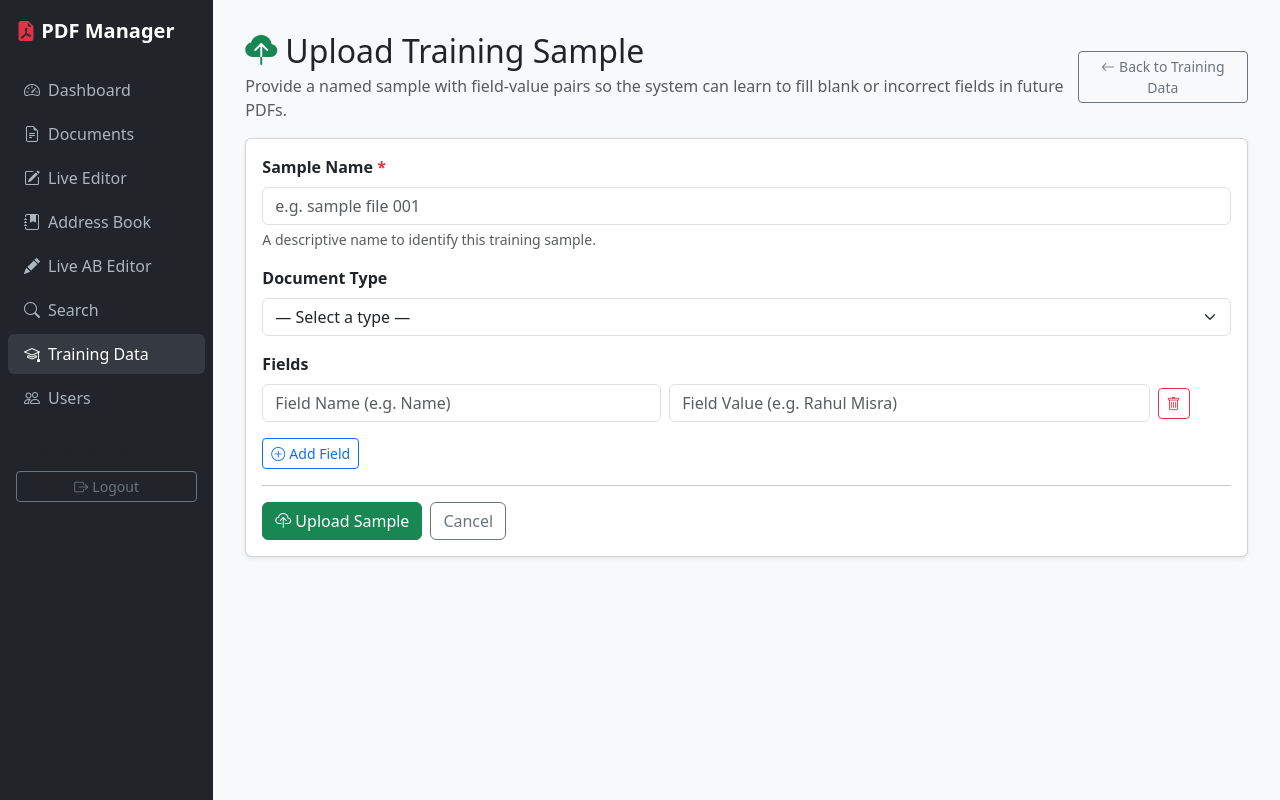
After one commit to rahulmisra2010-ctrl/PDF-Manager, a Flask app: page /training/upload-sample in a window 1280 px wide. The commit adds this page. Run offline with Flask 3, Linux system fonts and the light colour scheme; a user stored in the database is signed in; some libraries are stand-ins or nearby versions.

Commit message:
Add Sample File Upload feature for Training Data
Co-authored-by: rahulmisra2010-ctrl <263195885+rahulmisra2010-ctrl@users.noreply.github.com>

```diff
--- a/blueprints/training.py
+++ b/blueprints/training.py
@@ -6,14 +6,33 @@ Routes
 POST /api/v1/training/add         — save labeled training examples for a document
 GET  /api/v1/training/examples    — list all training examples as JSON
 GET  /training/examples           — HTML view of all training examples
+GET  /training/upload-sample      — form UI to create a sample training entry
+POST /training/upload-sample      — process the uploaded sample form
+POST /training/examples/<id>/delete — delete a training example group (document)
 """
 
 from __future__ import annotations
 
-from flask import Blueprint, current_app, jsonify, redirect, render_template, request, url_for
+import os
+
+from flask import Blueprint, current_app, flash, jsonify, redirect, render_template, request, url_for
 from flask_login import current_user, login_required
+from werkzeug.utils import secure_filename
 
 from models import AuditLog, Document, ExtractedField, TrainingExample, db
+
+# Document types available for the upload-sample form
+DOCUMENT_TYPES = [
+    "Address Book",
+    "Invoice",
+    "Receipt",
+    "Contract",
+    "Resume",
+    "Medical Record",
+    "Tax Form",
+    "Bank Statement",
+    "Other",
+]
 
 training_bp = Blueprint("training", __name__)
 
@@ -141,6 +160,123 @@ def examples_list():
 
 
 # ---------------------------------------------------------------------------
+# GET /training/upload-sample   — render the upload form
+# POST /training/upload-sample  — process the form submission
+# ---------------------------------------------------------------------------
+
+@training_bp.route("/training/upload-sample", methods=["GET", "POST"])
+@login_required
+def upload_sample():
+    """Form-based UI for uploading a named training sample with field-value pairs."""
+    if request.method == "POST":
+        sample_name = request.form.get("sample_name", "").strip()
+        document_type = request.form.get("document_type", "").strip()
+        field_names = request.form.getlist("field_name[]")
+        field_values = request.form.getlist("field_value[]")
+
+        if not sample_name:
+            flash("Sample name is required.", "danger")
+            return render_template(
+                "training/upload_sample.html",
+                document_types=DOCUMENT_TYPES,
+            )
+
+        # Build field dict, skip completely blank pairs
+        fields: dict[str, str] = {}
+        for fname, fval in zip(field_names, field_values):
+            fname = fname.strip()
+            fval = fval.strip()
+            if fname and fval:
+                fields[fname] = fval
+
+        if not fields:
+            flash("Please provide at least one field name and value.", "danger")
+            return render_template(
+                "training/upload_sample.html",
+                document_types=DOCUMENT_TYPES,
+            )
+
+        # Create a placeholder Document record with status="training"
+        safe_name = secure_filename(sample_name) or "sample"
+        placeholder_path = os.path.join(
+            current_app.config.get("UPLOAD_FOLDER", "uploads"),
+            f"{safe_name}.training",
+        )
+        display_name = f"{sample_name} [{document_type}]" if document_type else sample_name
+        doc = Document(
+            filename=display_name,
+            file_path=placeholder_path,
+            status="training",
+            uploaded_by=current_user.id,
+        )
+        db.session.add(doc)
+        db.session.flush()  # get doc.id before committing
+
+        # Persist field-value pairs as TrainingExample rows
+        saved: list[dict] = []
+        for fname, fval in fields.items():
+            ex = TrainingExample(
+                document_id=doc.id,
+                field_name=fname,
+                correct_value=fval,
+                created_by=current_user.id,
+            )
+            db.session.add(ex)
+            saved.append({"field_name": fname, "correct_value": fval})
+
+        _log(
+            current_user.id,
+            "upload_sample",
+            "document",
+            str(doc.id),
+            details=f"sample_name={sample_name!r}, document_type={document_type!r}, fields={list(fields.keys())}",
+        )
+        db.session.commit()
+
+        flash(
+            f"Sample '{sample_name}' uploaded successfully with {len(saved)} field(s).",
+            "success",
+        )
+        return redirect(url_for("training.examples_list"))
+
+    return render_template(
+        "training/upload_sample.html",
+        document_types=DOCUMENT_TYPES,
+    )
+
+
+# ---------------------------------------------------------------------------
+# POST /training/examples/<doc_id>/delete — remove a sample and its examples
+# ---------------------------------------------------------------------------
+
+@training_bp.route("/training/examples/<int:doc_id>/delete", methods=["POST"])
+@login_required
+def delete_sample(doc_id: int):
+    """Delete all training examples for a document (and the document if it is a training placeholder)."""
+    doc = Document.query.get_or_404(doc_id)
+
+    # Remove all training examples linked to this document
+    deleted_count = TrainingExample.query.filter_by(document_id=doc_id).delete()
+
+    _log(
+        current_user.id,
+        "delete_sample",
+        "document",
+        str(doc_id),
+        details=f"deleted {deleted_count} training example(s) for doc '{doc.filename}'",
+    )
+
+    # Remove the document record if it was a training placeholder
+    if doc.status == "training":
+        db.session.delete(doc)
+
+    db.session.commit()
+
+    flash(f"Sample deleted ({deleted_count} field(s) removed).", "success")
+    return redirect(url_for("training.examples_list"))
+
+
+# ---------------------------------------------------------------------------
 # Helpers
 # ---------------------------------------------------------------------------
 
--- /dev/null
+++ b/templates/training/upload_sample.html
@@ -0,0 +1,130 @@
+{% extends "base.html" %}
+{% block title %}Upload Training Sample — PDF Manager{% endblock %}
+
+{% block content %}
+<div class="d-flex justify-content-between align-items-center mb-3">
+  <div>
+    <h2 class="mb-1">
+      <i class="bi bi-cloud-upload-fill text-success me-2"></i>Upload Training Sample
+    </h2>
+    <p class="text-muted mb-0">Provide a named sample with field-value pairs so the system can learn to fill blank or incorrect fields in future PDFs.</p>
+  </div>
+  <a href="{{ url_for('training.examples_list') }}" class="btn btn-outline-secondary btn-sm">
+    <i class="bi bi-arrow-left me-1"></i>Back to Training Data
+  </a>
+</div>
+
+{% with messages = get_flashed_messages(with_categories=true) %}
+  {% for category, message in messages %}
+    <div class="alert alert-{{ category }} alert-dismissible fade show" role="alert">
+      {{ message }}
+      <button type="button" class="btn-close" data-bs-dismiss="alert"></button>
+    </div>
+  {% endfor %}
+{% endwith %}
+
+<div class="card shadow-sm">
+  <div class="card-body">
+    <form method="POST" action="{{ url_for('training.upload_sample') }}" id="uploadSampleForm">
+      <!-- Sample Name -->
+      <div class="mb-3">
+        <label for="sample_name" class="form-label fw-semibold">
+          Sample Name <span class="text-danger">*</span>
+        </label>
+        <input
+          type="text"
+          class="form-control"
+          id="sample_name"
+          name="sample_name"
+          placeholder="e.g. sample file 001"
+          required
+        />
+        <div class="form-text">A descriptive name to identify this training sample.</div>
+      </div>
+
+      <!-- Document Type -->
+      <div class="mb-3">
+        <label for="document_type" class="form-label fw-semibold">Document Type</label>
+        <select class="form-select" id="document_type" name="document_type">
+          <option value="">— Select a type —</option>
+          {% for dt in document_types %}
+            <option value="{{ dt }}">{{ dt }}</option>
+          {% endfor %}
+        </select>
+      </div>
+
+      <!-- Field Rows -->
+      <div class="mb-3">
+        <label class="form-label fw-semibold">Fields</label>
+        <div id="fieldRows">
+          <!-- Initial rows -->
+          <div class="row g-2 mb-2 field-row">
+            <div class="col-5">
+              <input type="text" class="form-control" name="field_name[]" placeholder="Field Name (e.g. Name)" />
+            </div>
+            <div class="col-6">
+              <input type="text" class="form-control" name="field_value[]" placeholder="Field Value (e.g. Rahul Misra)" />
+            </div>
+            <div class="col-1 d-flex align-items-center">
+              <button type="button" class="btn btn-sm btn-outline-danger remove-row" title="Remove row">
+                <i class="bi bi-trash"></i>
+              </button>
+            </div>
+          </div>
+        </div>
+
+        <button type="button" class="btn btn-sm btn-outline-primary mt-2" id="addRowBtn">
+          <i class="bi bi-plus-circle me-1"></i>Add Field
+        </button>
+      </div>
+
+      <hr />
+      <div class="d-flex gap-2">
+        <button type="submit" class="btn btn-success">
+          <i class="bi bi-cloud-upload me-1"></i>Upload Sample
+        </button>
+        <a href="{{ url_for('training.examples_list') }}" class="btn btn-outline-secondary">Cancel</a>
+      </div>
+    </form>
+  </div>
+</div>
+
+<script>
+(function () {
+  // Add a new field row
+  document.getElementById('addRowBtn').addEventListener('click', function () {
+    const container = document.getElementById('fieldRows');
+    const row = document.createElement('div');
+    row.className = 'row g-2 mb-2 field-row';
+    row.innerHTML =
+      '<div class="col-5">' +
+        '<input type="text" class="form-control" name="field_name[]" placeholder="Field Name (e.g. Name)" />' +
+      '</div>' +
+      '<div class="col-6">' +
+        '<input type="text" class="form-control" name="field_value[]" placeholder="Field Value (e.g. Rahul Misra)" />' +
+      '</div>' +
+      '<div class="col-1 d-flex align-items-center">' +
+        '<button type="button" class="btn btn-sm btn-outline-danger remove-row" title="Remove row">' +
+          '<i class="bi bi-trash"></i>' +
+        '</button>' +
+      '</div>';
+    container.appendChild(row);
+  });
+
+  // Remove a field row (delegated)
+  document.getElementById('fieldRows').addEventListener('click', function (e) {
+    const btn = e.target.closest('.remove-row');
+    if (!btn) return;
+    const rows = document.querySelectorAll('#fieldRows .field-row');
+    if (rows.length <= 1) {
+      // Keep at least one row; just clear it instead
+      btn.closest('.field-row').querySelectorAll('input').forEach(function (inp) {
+        inp.value = '';
+      });
+      return;
+    }
+    btn.closest('.field-row').remove();
+  });
+})();
+</script>
+{% endblock %}
```
Also changed, not shown: templates/training/examples_list.html (+40 -9 lines).
